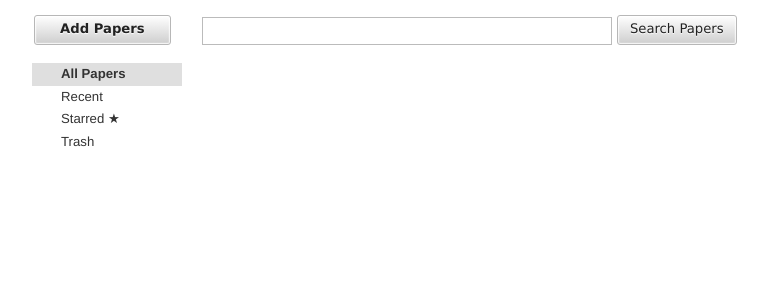
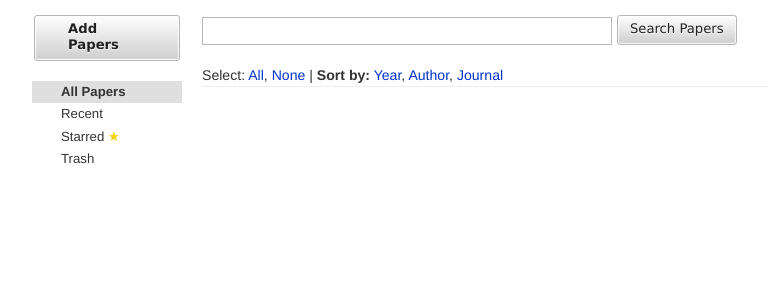
Before and after one commit to mikexstudios/papersdb, a Django app: template papers/templates/papers/dashboard.html in a window 1280 px wide. Shown: the part 29-329 px from the top of the page, without its empty margins (133-901 px from the left). Run offline with Django 3.2, Linux system fonts and the light colour scheme; the template is opened without the code that fills it, so the values that code supplies are empty; some libraries are stand-ins or nearby versions.

Commit message:
Placeholder #actionsbar with styling.

```diff
--- a/papers/templates/papers/dashboard.html
+++ b/papers/templates/papers/dashboard.html
@@ -23,7 +23,7 @@
         <ul>
             <li class="selected">All Papers</li>
             <li><a href="">Recent</a></li>
-            <li><a href="">Starred &#9733;</a></li>
+            <li><a href="">Starred <span class="star">&#9733;</span></a></li>
             <li><a href="">Trash</a></li>
         </ul>
         <!-- TODO: Add Tags -->
@@ -39,6 +39,12 @@
             <button type="submit" class="light" name="submit" value="Submit">Search Papers</button>
         </form>
     </div>
+
+    <div id="actionsbar">
+        Select: <a href="">All</a>, <a href="">None</a> |
+        <strong>Sort by:</strong> <a href="">Year</a>, <a href="">Author</a>,
+                                  <a href="">Journal</a>
+    </div>
 </div>
 </div>
 
--- a/static/css/screen.css
+++ b/static/css/screen.css
@@ -1749,18 +1749,17 @@ body#dashboard #left #menu a#papers-add-link {
   line-height: 1.2em;
   padding: 0.3em 1em;
   border-width: 1px;
-  padding: 5px 25px;
+  padding: 5px 33px;
   border-width: 1px;
-  margin-bottom: 3px;
   padding-top: 5px;
   padding-bottom: 7px;
 }
-/* line 306, ../sass/screen.sass */
+/* line 305, ../sass/screen.sass */
 body#dashboard #left #menu ul {
   list-style: none;
   margin: 0;
   padding: 0;
-  margin-top: 15px;
+  margin-top: 20px;
   line-height: 1.7;
 }
 /* line 11, ../../../../../.gem/ruby/1.8/gems/compass-0.10.6/frameworks/compass/stylesheets/compass/utilities/lists/_bullets.scss */
@@ -1769,7 +1768,7 @@ body#dashboard #left #menu ul li {
   list-style-type: none;
   margin-left: 0px;
 }
-/* line 313, ../sass/screen.sass */
+/* line 312, ../sass/screen.sass */
 body#dashboard #left #menu ul li a {
   padding-left: 2.2em;
   color: #333333;
@@ -1777,21 +1776,25 @@ body#dashboard #left #menu ul li a {
   display: block;
   width: 100%;
 }
-/* line 321, ../sass/screen.sass */
+/* line 320, ../sass/screen.sass */
+body#dashboard #left #menu ul li .star {
+  color: #fccf05;
+}
+/* line 322, ../sass/screen.sass */
 body#dashboard #left #menu ul li.selected {
   font-weight: bold;
   background-color: #dfdfdf;
   padding-left: 2.2em;
 }
-/* line 326, ../sass/screen.sass */
+/* line 327, ../sass/screen.sass */
 body#dashboard #left #menu ul li.selected:hover {
   background-color: #dfdfdf;
 }
-/* line 328, ../sass/screen.sass */
+/* line 329, ../sass/screen.sass */
 body#dashboard #left #menu ul li:hover {
   background-color: #efefef;
 }
-/* line 332, ../sass/screen.sass */
+/* line 333, ../sass/screen.sass */
 body#dashboard #right {
   display: inline;
   float: left;
@@ -1802,18 +1805,18 @@ body#dashboard #right {
 * html body#dashboard #right {
   overflow-x: hidden;
 }
-/* line 336, ../sass/screen.sass */
+/* line 337, ../sass/screen.sass */
 body#dashboard #right .padding {
   padding-left: 10px;
 }
-/* line 340, ../sass/screen.sass */
+/* line 341, ../sass/screen.sass */
 body#dashboard #right #search form input.search {
   font-size: 0.9em;
   padding: 4px;
   margin: 0;
   width: 400px;
 }
-/* line 346, ../sass/screen.sass */
+/* line 347, ../sass/screen.sass */
 body#dashboard #right #search form button {
   margin-bottom: 3px;
   margin-left: 0;
@@ -1832,6 +1835,12 @@ body#dashboard #right #search form button {
   border-width: 1px;
   padding-top: 5px;
   padding-bottom: 7px;
+}
+/* line 360, ../sass/screen.sass */
+body#dashboard #right #actionsbar {
+  margin-top: 17px;
+  font-size: 0.8em;
+  border-bottom: 1px solid #eeeeee;
 }
 
 /* line 3, ../sass/helpers/_registration.sass */
--- a/static/sass/screen.sass
+++ b/static/sass/screen.sass
@@ -295,8 +295,7 @@ body#dashboard
       font-size: 0.75em
       a#papers-add-link
         +fancy-button-size(1.00em, 3px)
-        +fancy-button-padding(5px, 25px, 1px)
-        margin-bottom: 3px
+        +fancy-button-padding(5px, 33px, 1px)
         //Correction to padding (We slightly shift the text position higher):
         padding-top: 5px
         //This overextends the button by 1px in relation to the search box, but
@@ -307,7 +306,7 @@ body#dashboard
         +no-bullets
         margin: 0
         padding: 0
-        margin-top: 15px
+        margin-top: 20px
         line-height: 1.7
         li
           a
@@ -318,6 +317,8 @@ body#dashboard
             text-decoration: none
             display: block
             width: 100%
+          .star
+            color: #FCCF05
         li.selected
           font-weight: bold
           background-color: #dfdfdf
@@ -356,6 +357,11 @@ body#dashboard
           //button.
           padding-bottom: 7px
 
+    #actionsbar
+      margin-top: 17px
+      font-size: 0.80em
+      border-bottom: 1px solid #eee
+
 
 
 
```
